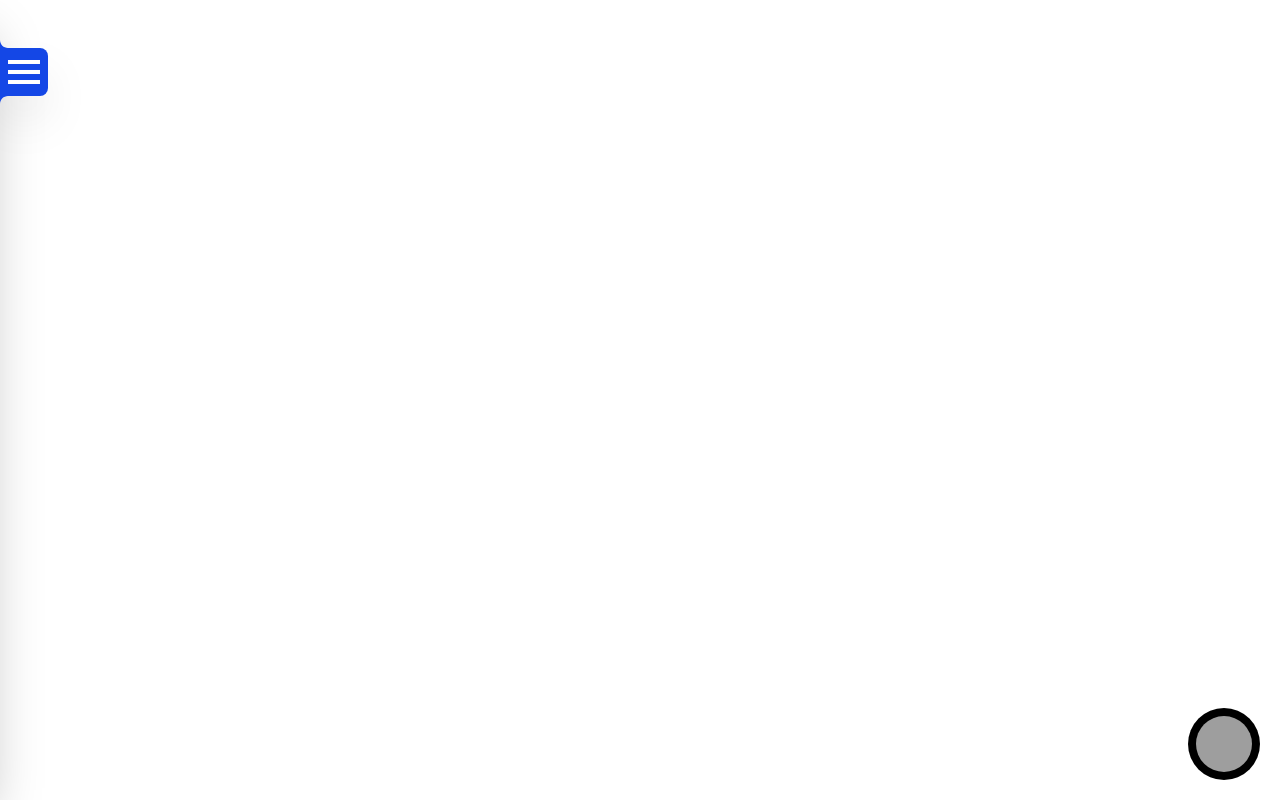
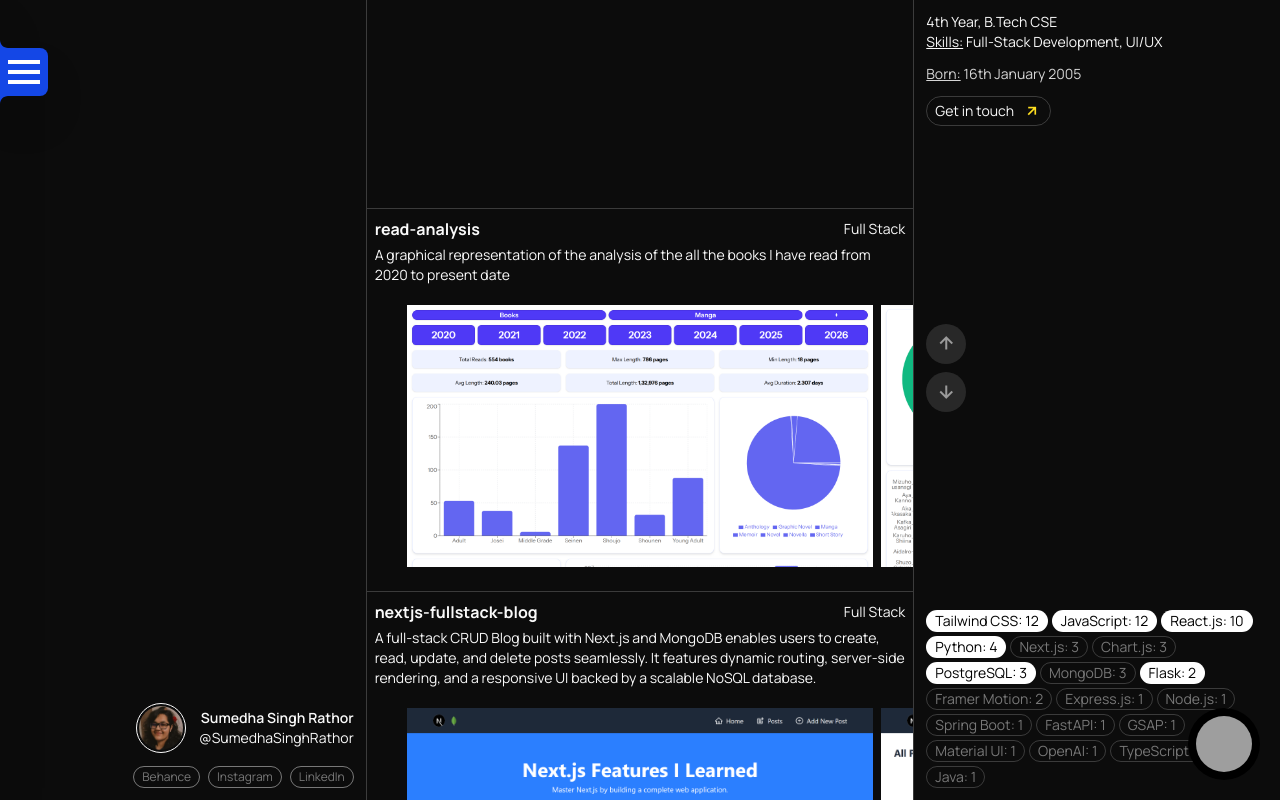
Before and after one commit to SumedhaSinghRathor/random-react-projects, a React (Vite) app: page /projects-timeline in a window 1280 px wide. Built offline with nearby package versions, Linux system fonts and the light colour scheme; grey boxes are pictures that could not be loaded.

Commit message:
Adding Projects Timeline

```diff
--- a/src/App.jsx
+++ b/src/App.jsx
@@ -13,6 +13,7 @@ import NestedRadius from "./project/NestedRadius";
 import Calculator from "./project/Calculator/Calculator";
 import KanbanBoard from "./project/Kanban Board/KanbanBoard";
 import PixelPilot from "./project/PixelPilot/PixelPilot";
+import Projects from "./project/Projects";
 
 function App() {
   return (
@@ -32,6 +33,7 @@ function App() {
         <Route path="/calculator" element={<Calculator />} />
         <Route path="/kanban-board" element={<KanbanBoard />} />
         <Route path="/pixelpilot" element={<PixelPilot />} />
+        <Route path="/projects-timeline" element={<Projects />} />
       </Routes>
     </>
   );
--- a/src/components/Sidebar.jsx
+++ b/src/components/Sidebar.jsx
@@ -41,10 +41,13 @@ function Sidebar() {
       to: "/kanban-board",
       content: "Kanban Board",
     },
-    ,
     {
       to: "/pixelpilot",
       content: "Pixel Pilot",
+    },
+    {
+      to: "/projects-timeline",
+      content: "Projects Timeline",
     },
   ];
 
--- a/src/index.css
+++ b/src/index.css
@@ -2,6 +2,7 @@
 @import url("https://fonts.googleapis.com/css2?family=Fira+Sans:ital,wght@0,100;0,200;0,300;0,400;0,500;0,600;0,700;0,800;0,900;1,100;1,200;1,300;1,400;1,500;1,600;1,700;1,800;1,900&family=Instrument+Serif:ital@0;1&display=swap");
 @import url("https://fonts.googleapis.com/css2?family=Inconsolata:wght@200..900&display=swap");
 @import url("https://fonts.googleapis.com/css2?family=Comfortaa:wght@300..700&family=Geist:wght@100..900&family=Instrument+Sans:ital,wght@0,400..700;1,400..700&family=Pixelify+Sans:wght@400..700&display=swap");
+@import url("https://fonts.googleapis.com/css2?family=Manrope:wght@200..800&display=swap");
 @import "tailwindcss";
 
 :root {
--- /dev/null
+++ b/src/project/Projects.jsx
@@ -0,0 +1,238 @@
+import { useEffect, useRef, useState } from "react";
+import projects from "./Vercel/projects";
+import profile from "./Vercel/assets/behance profile.jpg";
+
+function Projects() {
+  const links = [
+    { social: "Behance", link: "https://www.behance.net/sumedhasinghrathor" },
+    {
+      social: "Instagram",
+      link: "https://www.instagram.com/sumedhasinghrathor",
+    },
+    {
+      social: "LinkedIn",
+      link: "https://www.linkedin.com/in/sumedha-singh-rathor-93874726a",
+    },
+  ];
+
+  const containerRef = useRef(null);
+  const projectRefs = useRef([]);
+  const [activeIndex, setActiveIndex] = useState(0);
+
+  const scrollToProject = (index) => {
+    if (!containerRef.current) return;
+    if (index < 0 || index >= projects.length) return;
+
+    const container = containerRef.current;
+    const project = projectRefs.current[index];
+
+    if (!project) return;
+
+    const containerHeight = container.clientHeight;
+    const projectOffset = project.offsetTop;
+    const projectHeight = project.clientHeight;
+
+    const scrollTarget =
+      projectOffset - containerHeight / 2 + projectHeight / 2;
+
+    container.scrollTo({
+      top: scrollTarget,
+      behavior: "smooth",
+    });
+
+    setActiveIndex(index);
+  };
+
+  const [containerHeight, setContainerHeight] = useState(0);
+  useEffect(() => {
+    if (!containerRef.current) return;
+
+    const resizeObserver = new ResizeObserver(() => {
+      setContainerHeight(containerRef.current.clientHeight);
+    });
+
+    resizeObserver.observe(containerRef.current);
+
+    return () => resizeObserver.disconnect();
+  });
+
+  const countProjectField = (projects, field) => {
+    return projects
+      .flatMap((project) => {
+        const value = project[field];
+        if (!value) return [];
+        return Array.isArray(value) ? value : [value];
+      })
+      .reduce((acc, item) => {
+        acc[item] = (acc[item] || 0) + 1;
+        return acc;
+      }, {});
+  };
+
+  const frameworkCounts = countProjectField(projects, "frameworks");
+  const toolCounts = countProjectField(projects, "tools");
+  const databaseCounts = countProjectField(projects, "database");
+  const langCounts = countProjectField(projects, "language");
+
+  const skills = {
+    ...frameworkCounts,
+    ...toolCounts,
+    ...databaseCounts,
+    ...langCounts,
+  };
+
+  const activeProject = projects[activeIndex] || {};
+
+  const activeSkills = new Set([
+    ...(activeProject.frameworks || []),
+    ...(activeProject.tools || []),
+    ...(activeProject.database || []),
+    ...(activeProject.language || []),
+  ]);
+
+  useEffect(() => {
+    if (!containerRef.current) return;
+
+    const container = containerRef.current;
+
+    const handleScroll = () => {
+      const containerCenter = container.scrollTop + container.clientHeight / 2;
+
+      let closestIndex = 0;
+      let closestDistance = Infinity;
+
+      projectRefs.current.forEach((proj, index) => {
+        if (!proj) return;
+
+        const projCenter = proj.offsetTop + proj.clientHeight / 2;
+
+        const distance = Math.abs(containerCenter - projCenter);
+
+        if (distance < closestDistance) {
+          closestDistance = distance;
+          closestIndex = index;
+        }
+      });
+
+      setActiveIndex((prev) => (prev !== closestIndex ? closestIndex : prev));
+    };
+
+    container.addEventListener("scroll", handleScroll);
+
+    return () => {
+      container.removeEventListener("scroll", handleScroll);
+    };
+  }, []);
+
+  return (
+    <div
+      style={{ fontFamily: "Manrope" }}
+      className="h-screen w-screen bg-[#0C0C0C] text-[#fafafa] flex overflow-hidden"
+    >
+      <div className="w-2/7 p-3 flex flex-col items-end justify-end">
+        <div className="flex flex-col gap-4 items-end">
+          <div className="flex items-center gap-4 text-sm">
+            <img
+              src={profile}
+              alt="profile"
+              className="rounded-full size-11 outline outline-offset-2"
+            />
+            <div className="text-end">
+              <p className="font-semibold">Sumedha Singh Rathor</p>
+              <a href="https://github.com/SumedhaSinghRathor">
+                @SumedhaSinghRathor
+              </a>
+            </div>
+          </div>
+          <div className="text-xs text-[#fafafa]/45 flex gap-2">
+            {links.map((link) => (
+              <a
+                key={link.social}
+                className="px-2 py-0.5 border rounded-full hover:-translate-y-0.5 hover:bg-[#fafafa]/10 transition-all hover:text-white"
+                href={link.link}
+                target="_blank"
+              >
+                {link.social}
+              </a>
+            ))}
+          </div>
+        </div>
+      </div>
+      <div
+        ref={containerRef}
+        className="w-3/7 border-x border-[#fafafa]/20 flex flex-col overflow-x-clip overflow-y-scroll snap-y snap-mandatory"
+        style={{ scrollbarWidth: "none" }}
+      >
+        <div className="w-full h-90 shrink-0 border-b border-[#fafafa]/20" />
+        {projects.map((proj, index) => (
+          <div
+            key={proj.title}
+            ref={(el) => (projectRefs.current[index] = el)}
+            className="border-b border-[#fafafa]/20 p-2 flex flex-col gap-1 snap-center"
+          >
+            <div className="flex justify-between items-center">
+              <a href={proj.href} className="font-bold">
+                {proj.name}
+              </a>
+              <p className="text-sm">{proj.type.join(", ")}</p>
+            </div>
+            <p className="text-sm">{proj.desc}</p>
+            <div className="mx-8 my-4 flex gap-2">
+              {proj.carousel?.map((i) => (
+                <img key={i} src={i} />
+              ))}
+            </div>
+          </div>
+        ))}
+        <div className="w-full h-90 shrink-0 border-t border-[#fafafa]/20" />
+      </div>
+      <div className="w-2/7 p-3 flex flex-col justify-between">
+        <div className="text-sm flex flex-col gap-3">
+          <p>
+            4th Year, B.Tech CSE <br />
+            <u>Skills:</u> Full-Stack Development, UI/UX
+          </p>
+          <p className="text-[#d6d6d6]">
+            <u>Born:</u> 16th January 2005
+          </p>
+          <button className="border border-[#fafafa]/20 w-fit flex items-center gap-2 px-2 py-1 rounded-full hover:-translate-y-0.5 hover:bg-[#fafafa]/20 transition-all duration-200">
+            Get in touch{" "}
+            <i className="bx bx-up-arrow-alt text-yellow-300 text-xl rotate-45" />
+          </button>
+        </div>
+        <div className="controls text-2xl flex flex-col w-fit gap-2">
+          <button
+            onClick={() => scrollToProject(activeIndex - 1)}
+            className="bx bx-up-arrow-alt p-2 rounded-full opacity-60 transition-opacity bg-[#fafafa]/20 hover:opacity-100"
+          />
+          <button
+            onClick={() => scrollToProject(activeIndex + 1)}
+            className="bx bx-down-arrow-alt p-2 rounded-full opacity-60 transition-opacity bg-[#fafafa]/20 hover:opacity-100"
+          />
+        </div>
+        <div className="info text-[#fafafa]/45 text-sm flex flex-wrap gap-1">
+          {Object.entries(skills)
+            .sort((a, b) => b[1] - a[1])
+            .map(([key, value]) => {
+              const isActive = activeSkills.has(key);
+
+              return (
+                <div
+                  key={key}
+                  className={`w-fit border rounded-full px-2 ${
+                    isActive
+                      ? "bg-white text-black border-transparent"
+                      : "border-[#fafafa]/20"
+                  }`}
+                >
+                  {key}: {value}
+                </div>
+              );
+            })}
+        </div>
+      </div>
+    </div>
+  );
+}
+
+export default Projects;
```
Also changed, not shown: src/project/Vercel/assets/behance profile.jpg (added).
